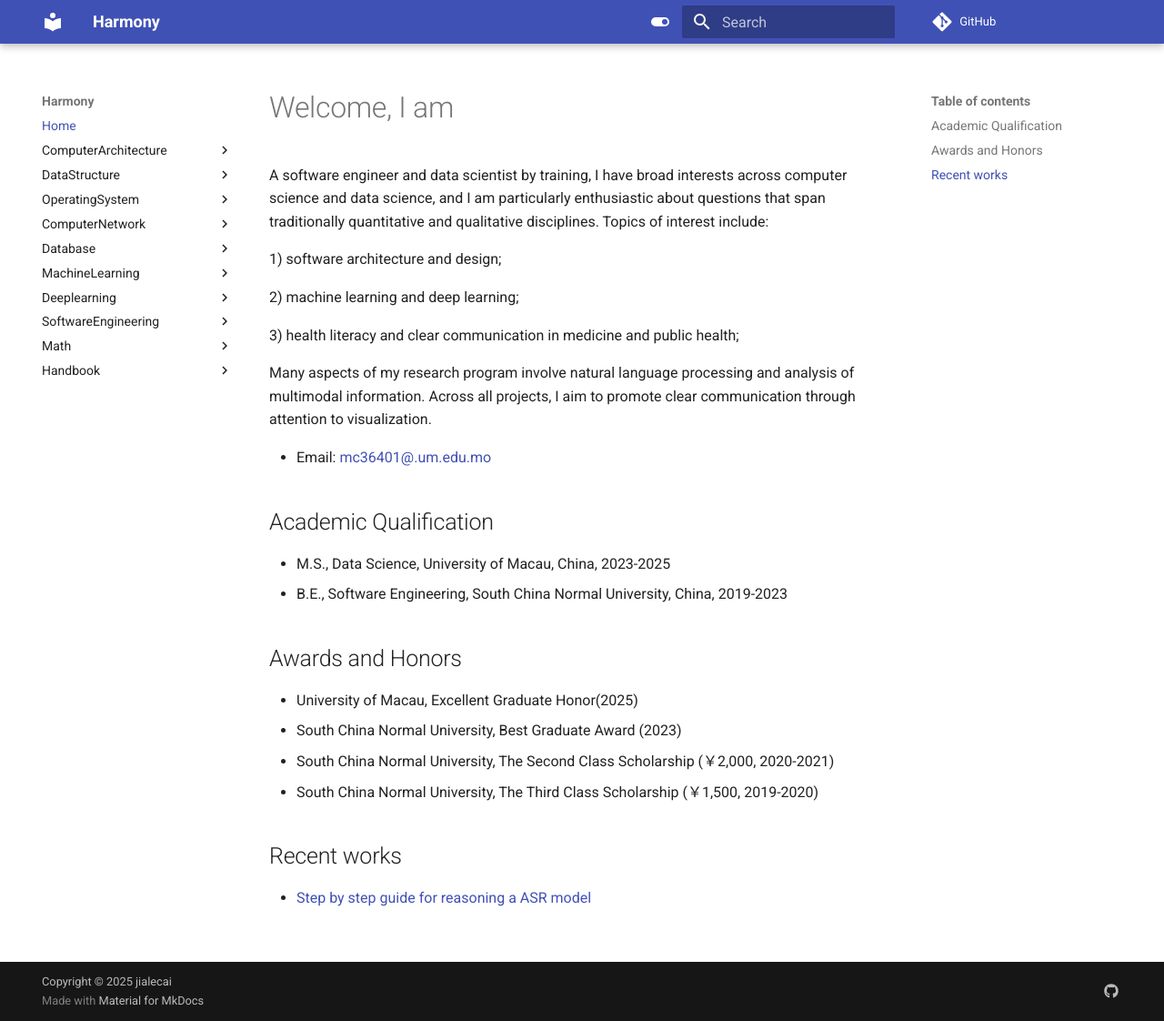
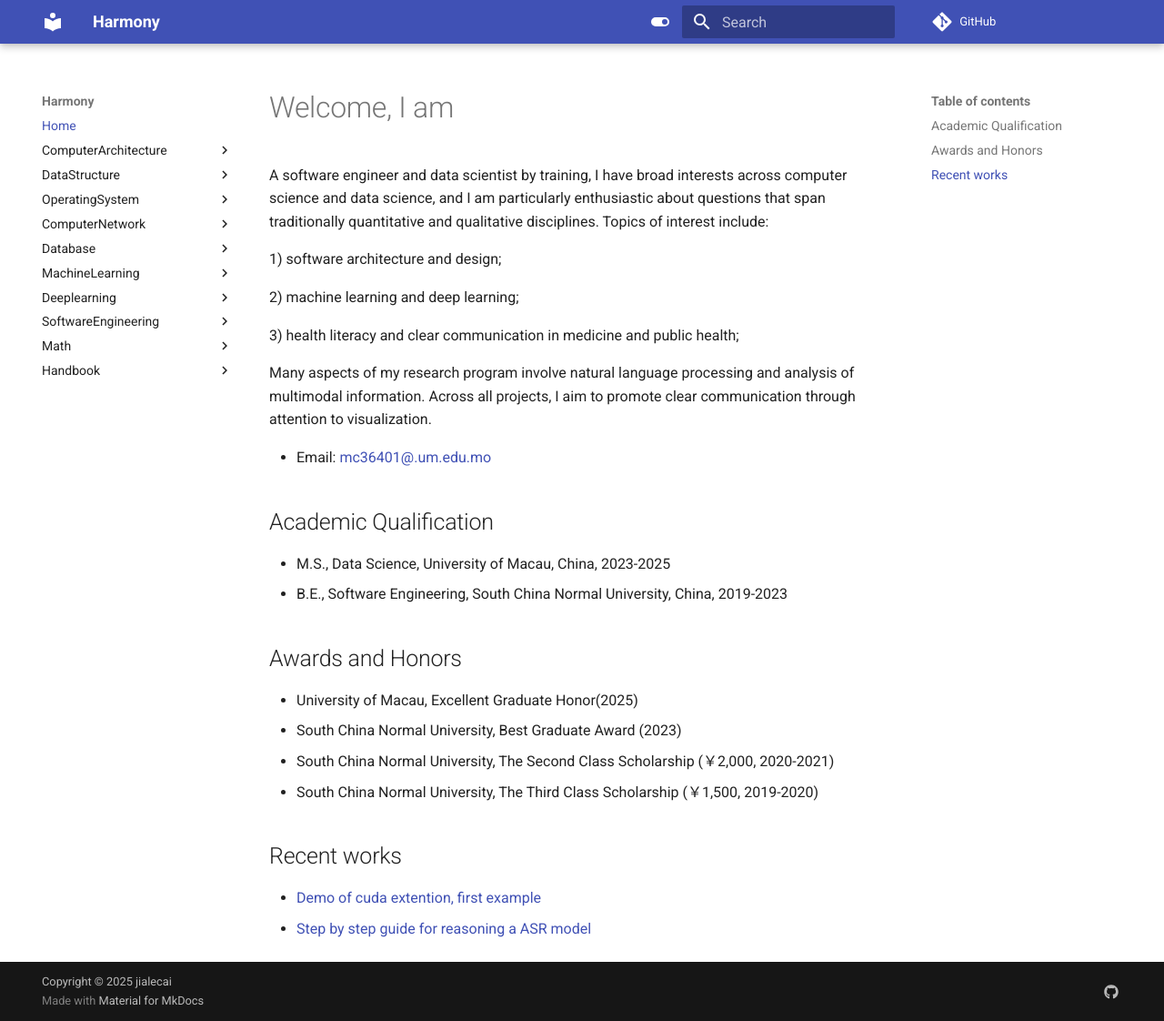
Before and after one commit to SheldonCoder1337/sheldoncoder1337.github.io, an MkDocs documentation site: the page built from docs/index.md, in a window 1280 px wide and 1122 px high. Shown: the whole window at 91% size. Built offline with MkDocs 1.6.1 and Material for MkDocs 9.7.7, drawn with Linux system fonts in a browser that asks for light colours.

Commit message:
update recent works

```diff
--- a/docs/index.md
+++ b/docs/index.md
@@ -26,4 +26,5 @@ Many aspects of my research program involve natural language processing and anal
 
 ## Recent works
 
+- [Demo of cuda extention, first example](http://sheldoncoder1337.github.io/cs07-deep-learning/18-store-kvcache/)
 - [Step by step guide for reasoning a ASR model](http://sheldoncoder1337.github.io/cs07-deep-learning/16-asr/)
```
